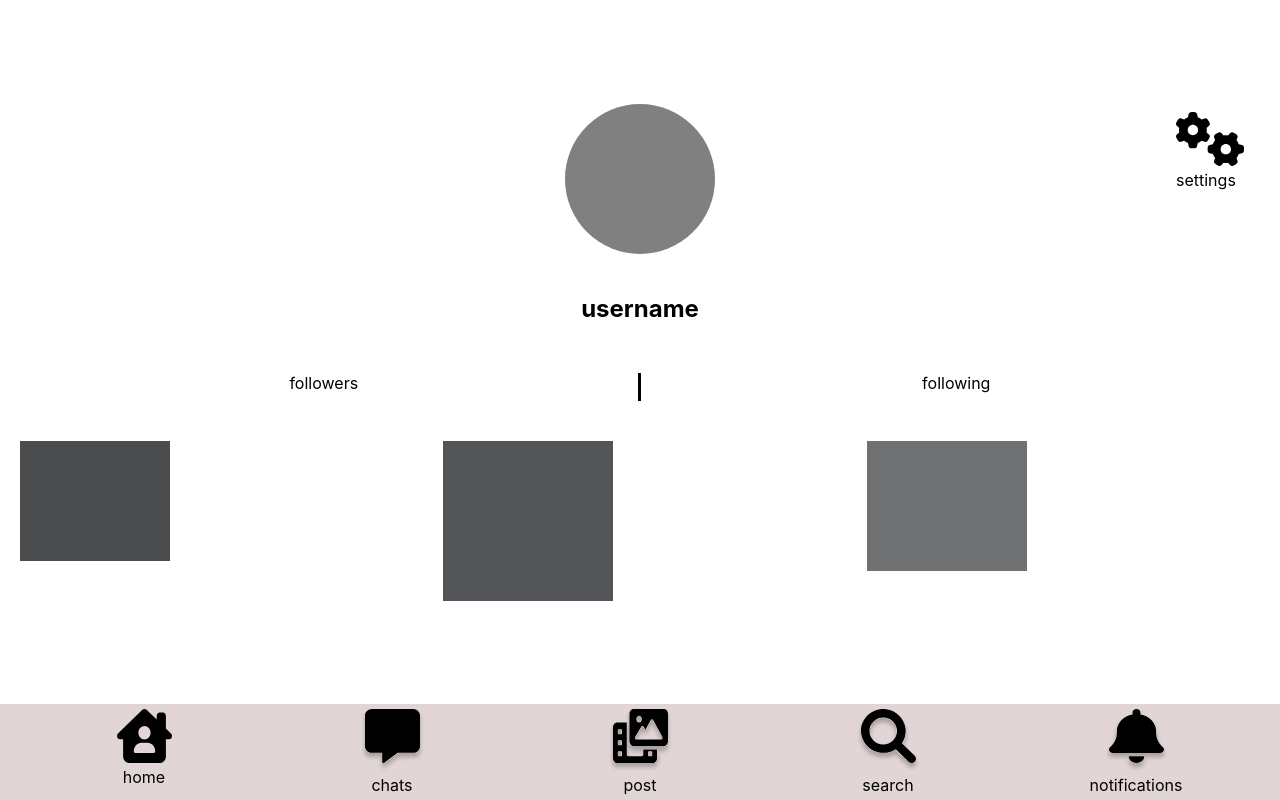
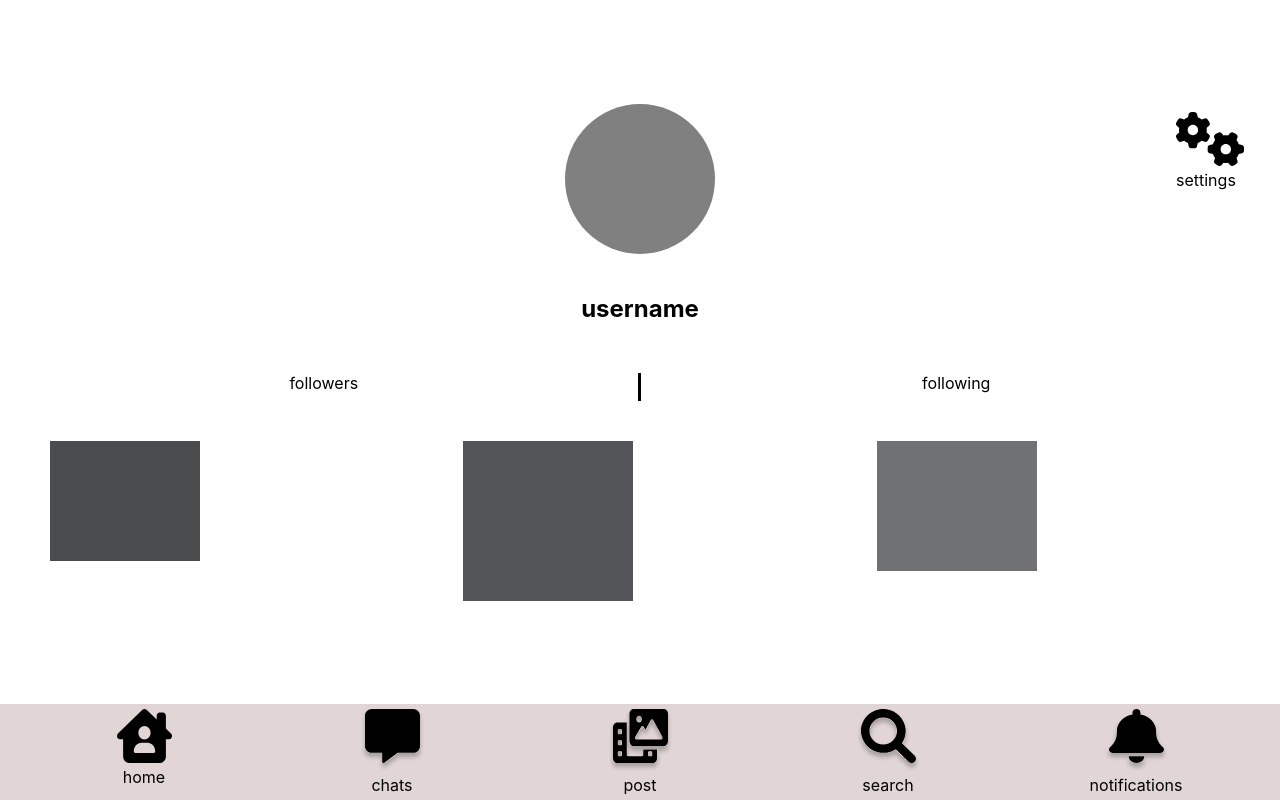
Before and after one commit to bharatrnair/socius-all, a React (Create React App) app: page /profile in a window 1280 px wide. Built offline with nearby package versions, Linux system fonts and the light colour scheme.

Commit message:
profile commit

```diff
--- a/src/components/Profile.css
+++ b/src/components/Profile.css
@@ -64,6 +64,7 @@
     display: grid;
     grid-template-columns: 1fr 1fr 1fr;
     gap: 30px;
+    padding-left: 30px;
 
   }
   .image1{
```
